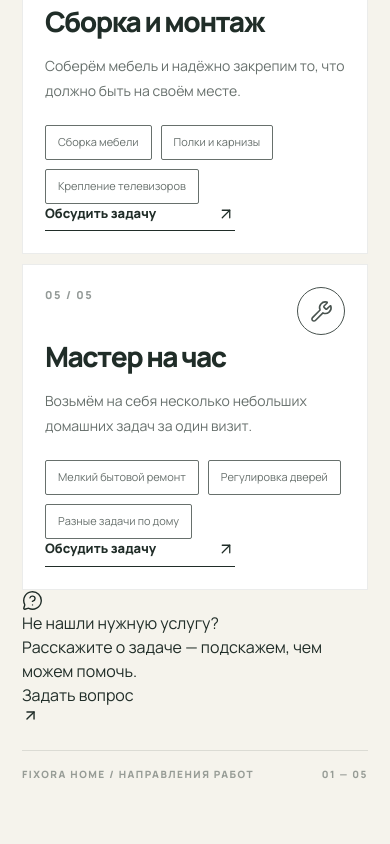
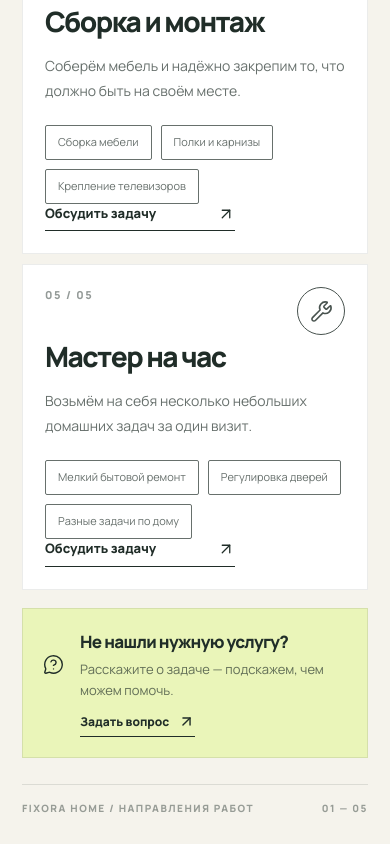
Before and after one commit to artkoro94/fixora-home, a React (Vite) app: page / in a window 390 px wide. Shown: the part 2512-3356 px from the top of the page. Before the commit the page ends 3322 px from the top, so only its background shows below. Built offline with nearby package versions, Linux system fonts and the light colour scheme.

Commit message:
Style centered service help card

```diff
--- a/src/app/styles/index.css
+++ b/src/app/styles/index.css
@@ -175,29 +175,19 @@ button, a { -webkit-tap-highlight-color: transparent; }
 }
 
 
-/* Service help drawer */
-.services-section { position: relative; }
-.service-help-trigger { position: absolute; z-index: 30; top: 50%; right: 0; display: inline-flex; align-items: center; gap: 11px; padding: 16px 18px; border: 0; border-radius: 4px 0 0 4px; background: #d7f36a; color: #202d28; box-shadow: 0 8px 28px rgb(32 45 40 / 14%); cursor: pointer; font: inherit; font-size: 13px; font-weight: 800; white-space: nowrap; transform: translateY(-50%); transition: transform .25s ease, opacity .2s ease; }
-.service-help-trigger:hover { transform: translate(-4px, -50%); }
-.service-help-trigger--hidden { opacity: 0; pointer-events: none; transform: translate(100%, -50%); }
-.service-help-panel { position: absolute; z-index: 31; top: 50%; right: 20px; width: min(390px, calc(100% - 40px)); padding: 28px; border: 1px solid rgb(32 45 40 / 10%); background: #f5f3ec; box-shadow: 0 22px 70px rgb(32 45 40 / 22%); transform: translateY(-50%); animation: service-help-enter .28s ease both; }
-.service-help-panel__top { display: flex; align-items: center; justify-content: space-between; }
-.service-help-panel__eyebrow { color: rgb(32 45 40 / 52%); font-size: 10px; font-weight: 800; letter-spacing: 1.6px; }
-.service-help-panel__close { display: grid; width: 40px; height: 40px; place-items: center; border: 1px solid rgb(32 45 40 / 18%); border-radius: 50%; background: transparent; color: #202d28; cursor: pointer; }
-.service-help-panel__icon { display: grid; width: 52px; height: 52px; margin-top: 34px; place-items: center; border-radius: 50%; background: #d7f36a; }
-.service-help-panel h3 { margin: 22px 0 10px; font-size: 27px; line-height: 1.12; letter-spacing: -.055em; }
-.service-help-panel p { margin: 0; color: rgb(32 45 40 / 68%); font-size: 15px; line-height: 1.75; }
-.service-help-panel > a { display: inline-flex; align-items: center; gap: 14px; margin-top: 28px; padding-bottom: 7px; border-bottom: 1px solid currentColor; font-size: 13px; font-weight: 800; }
-@keyframes service-help-enter { from { opacity: 0; transform: translate(18px, -50%); } to { opacity: 1; transform: translate(0, -50%); } }
+/* Centered service help card */
+.services-contact-card { display: flex; width: min(100%, 760px); align-items: center; justify-content: center; gap: 22px; margin: 28px auto 0; padding: 22px 28px; border: 1px solid rgb(32 45 40 / 10%); background: #eaf5b9; }
+.services-contact-card > svg { flex: 0 0 auto; }
+.services-contact-card__copy { text-align: left; }
+.services-contact-card__copy h3 { margin: 0 0 5px; font-size: 17px; font-weight: 800; letter-spacing: -.04em; }
+.services-contact-card__copy p { margin: 0; color: rgb(32 45 40 / 68%); font-size: 13px; line-height: 1.6; }
+.services-contact-card > a { display: inline-flex; flex: 0 0 auto; align-items: center; gap: 9px; margin-left: 8px; padding-bottom: 5px; border-bottom: 1px solid currentColor; font-size: 12px; font-weight: 800; transition: gap .2s ease; }
+.services-contact-card > a:hover { gap: 14px; }
 @media (max-width: 620px) {
-  .service-help-trigger { position: fixed; top: auto; right: 14px; bottom: 18px; padding: 14px 16px; border-radius: 999px; writing-mode: horizontal-tb; }
-  .service-help-trigger:hover { transform: translateY(-3px); }
-  .service-help-trigger--hidden { transform: translateY(120%); }
-  .service-help-panel { position: fixed; top: auto; right: 12px; bottom: 12px; width: calc(100vw - 24px); padding: 24px; transform: none; animation-name: service-help-enter-mobile; }
-  .service-help-panel__icon { margin-top: 24px; }
-  .service-help-panel h3 { font-size: 24px; }
+  .services-contact-card { flex-wrap: wrap; justify-content: flex-start; gap: 12px 16px; margin-top: 18px; padding: 20px; }
+  .services-contact-card__copy { flex: 1 1 calc(100% - 44px); }
+  .services-contact-card > a { margin-left: 37px; }
 }
-@keyframes service-help-enter-mobile { from { opacity: 0; transform: translateY(16px); } to { opacity: 1; transform: translateY(0); } }
 @media (prefers-reduced-motion: reduce) {
-  .service-help-trigger, .service-help-panel { animation: none; transition: none; }
+  .services-contact-card > a { transition: none; }
 }
```
